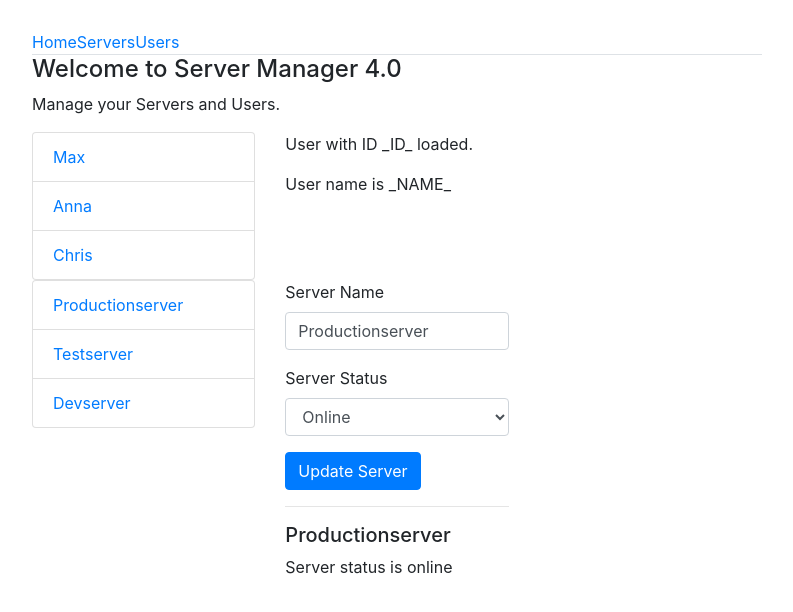
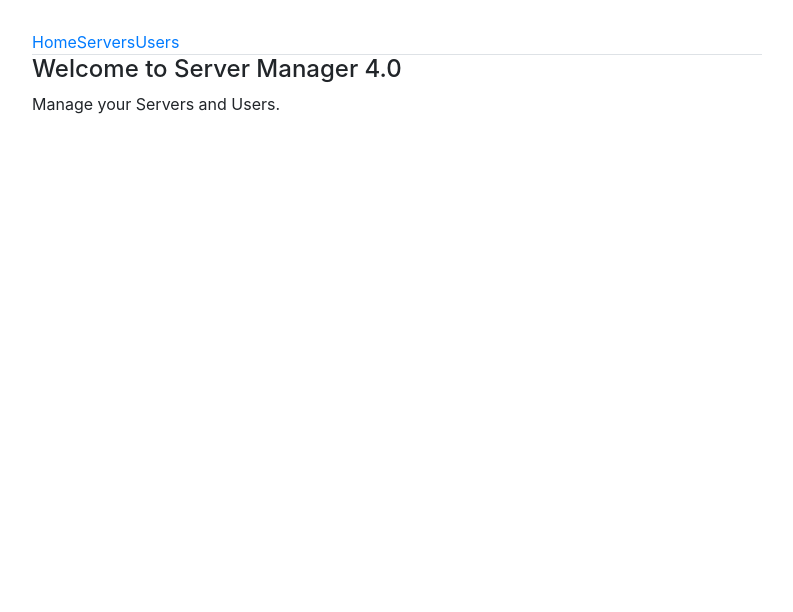
Before and after one commit to praveen199/Angular6, an Angular app in the folder routing-start/: page / in a window 1280 px wide. Shown: the top 612 px of the page, without its empty margins (53-846 px from the left). Built offline with nearby package versions, Linux system fonts and the light colour scheme.

Commit message:
11.4 : Setting up and Loading Routes

```diff
--- a/routing-start/src/app/app.component.html
+++ b/routing-start/src/app/app.component.html
@@ -10,17 +10,7 @@
   </div>
   <div class="row">
     <div class="col-xs-12 col-sm-10 col-md-8 col-sm-offset-1 col-md-offset-2">
-      <app-home></app-home>
-    </div>
-  </div>
-  <div class="row">
-    <div class="col-xs-12 col-sm-10 col-md-8 col-sm-offset-1 col-md-offset-2">
-      <app-users></app-users>
-    </div>
-  </div>
-  <div class="row">
-    <div class="col-xs-12 col-sm-10 col-md-8 col-sm-offset-1 col-md-offset-2">
-      <app-servers></app-servers>
+      <router-outlet> </router-outlet>
     </div>
   </div>
 </div>
--- a/routing-start/src/app/app.module.ts
+++ b/routing-start/src/app/app.module.ts
@@ -2,7 +2,7 @@ import { BrowserModule } from '@angular/platform-browser';
 import { NgModule } from '@angular/core';
 import { FormsModule } from '@angular/forms';
 //import { HttpModule } from '@angular/http';
-
+import { Routes, RouterModule } from '@angular/router';
 import { AppComponent } from './app.component';
 import { HomeComponent } from './home/home.component';
 import { UsersComponent } from './users/users.component';
@@ -11,6 +11,12 @@ import { UserComponent } from './users/user/user.component';
 import { EditServerComponent } from './servers/edit-server/edit-server.component';
 import { ServerComponent } from './servers/server/server.component';
 import { ServersService } from './servers/servers.service';
+
+const appRoutes : Routes = [
+{ path : '',component : HomeComponent},
+{ path : 'users',component : UsersComponent},
+{ path : 'servers',component : ServersComponent},
+];
 
 @NgModule({
   declarations: [
@@ -26,6 +32,7 @@ import { ServersService } from './servers/servers.service';
     BrowserModule,
     FormsModule,
    // HttpModule
+   RouterModule.forRoot(appRoutes)
   ],
   providers: [ServersService],
   bootstrap: [AppComponent]
```
